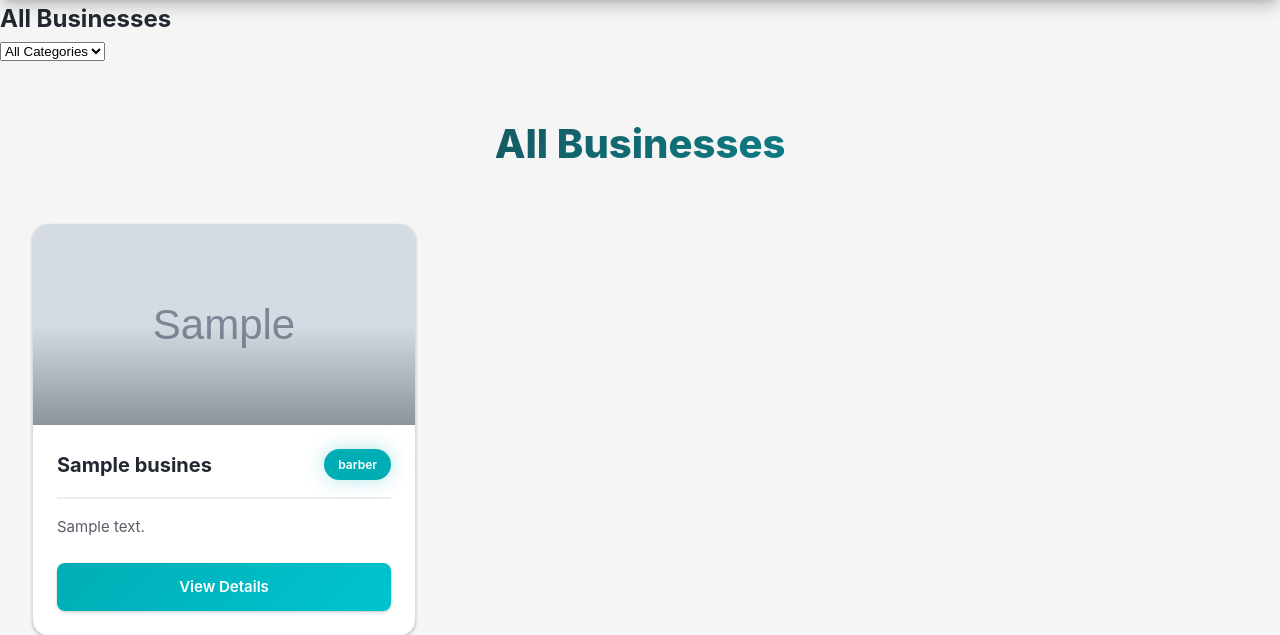
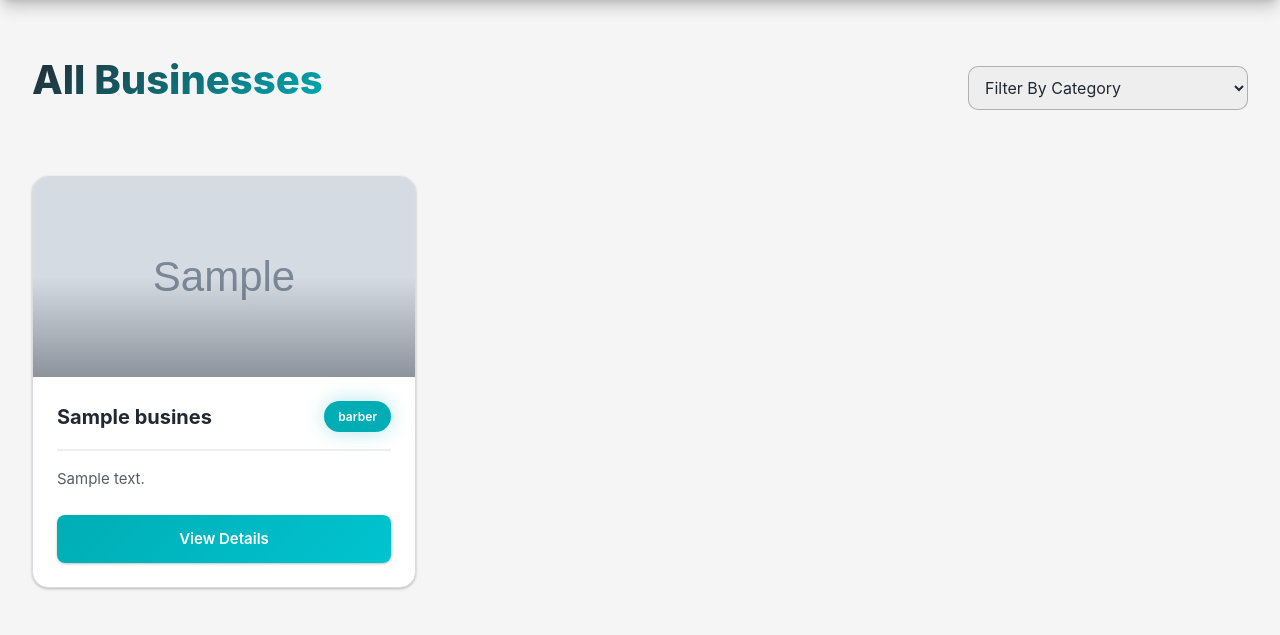
Before and after one commit to AliFahmi07/Mawa3id, a Django app: page / in a window 1280 px wide. Shown: the part 64-699 px from the top of the page. Run offline with Django 5.2, Linux system fonts and the light colour scheme; a user stored in the database is signed in; tables that the repository leaves empty hold one stand-in row (values such as "Sample post"); grey boxes marked "Sample" are stand-in pictures.

Commit message:
filter css

```diff
--- a/mawa3id/main_app/static/css/style.css
+++ b/mawa3id/main_app/static/css/style.css
@@ -1347,17 +1347,50 @@ nav button:active {
 .p-3 { padding: var(--spacing-lg); }
 
 
-/* NEW: brand logo in navbar */
-.nav-brand {
-  display: inline-flex;
-  align-items: center;
-  gap: 10px;
-  text-decoration: none;
+/* Home: Category filter */
+.category-filter {
+  max-width: 420px;
+  margin: 16px 0 24px;
 }
 
-.nav-logo {
-  width: 34px;
-  height: 34px;
-  object-fit: cover;
-  border-radius: 8px;
+.category-filter select {
+  width: 100%;
+  padding: 10px 12px;
+  border-radius: 10px;
+
+  background: #EEEEEE;
+  color: #222831;
+
+  border: 1px solid rgba(57, 62, 70, 0.35);
+  outline: none;
+
+  font: inherit;
+  cursor: pointer;
 }
+
+.category-filter select:focus {
+  border-color: #00ADB5;
+  box-shadow: 0 0 0 3px rgba(0, 173, 181, 0.20);
+}
+
+.category-filter select:hover {
+  border-color: rgba(0, 173, 181, 0.55);
+}
+
+.category-filter option {
+  color: #222831;
+}
+
+/* Home: place filter within the All Businesses header */
+.business-header {
+  display: flex;
+  align-items: center;
+  justify-content: space-between;
+  gap: 12px;
+}
+
+.business-header .category-filter {
+  margin: 0;
+  max-width: 280px;
+  width: 100%;
+}
--- a/mawa3id/main_app/templates/home.html
+++ b/mawa3id/main_app/templates/home.html
@@ -1,27 +1,25 @@
-{%extends 'base.html'%}
-{%block content%}
+{% extends 'base.html' %}
+{% block content %}
 
 {% if user.is_authenticated %}
   {% if user_role == "client" %}
-    <h2>All Businesses</h2>
+    {% load static %}
 
-    {% load static %}
+    <div class="business-container">
+      <div class="business-header">
+        <h1>All Businesses</h1>
+
         <form method="GET" class="category-filter">
           <select name="category" onchange="this.form.submit()">
-        <option value="">All Categories</option>
+            <option value="">Filter By Category</option>
 
             {% for value, label in categories %}
-          <option value="{{ value }}"
-            {% if selected_category == value %}selected{% endif %}>
+              <option value="{{ value }}" {% if selected_category == value %}selected{% endif %}>
                 {{ label }}
               </option>
             {% endfor %}
           </select>
         </form>
-    {% load static %}
-    <div class="business-container">
-      <div class="business-header">
-        <h1>All Businesses</h1>
       </div>
 
       <div class="business-grid">
@@ -51,6 +49,7 @@
         {% endfor %}
       </div>
     </div>
+
   {% else %}
     <div class="business-container">
       <div class="welcome-message">
@@ -64,4 +63,4 @@
   <h2>Welcome to Mawa3id</h2>
 {% endif %}
 
-{%endblock%}
+{% endblock %}
```
Lines whose indentation alone changed are shown as unchanged.
